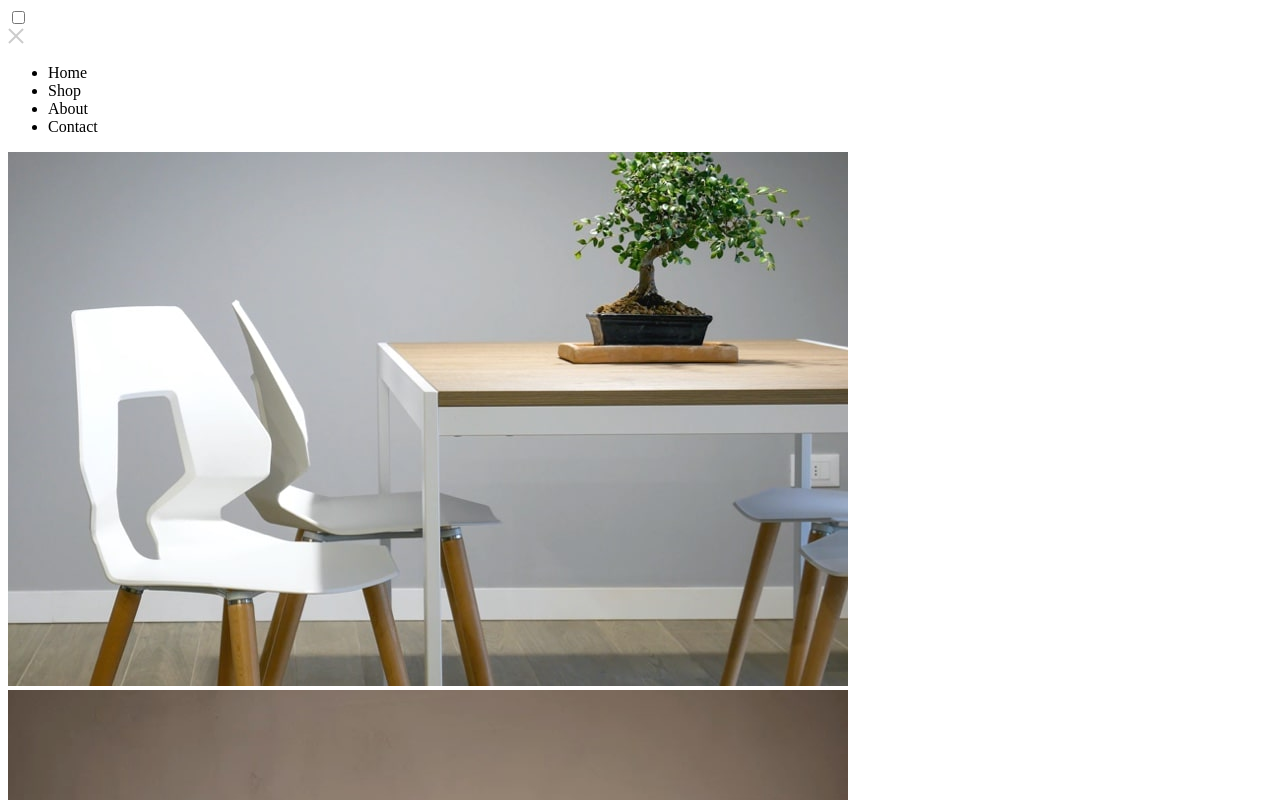
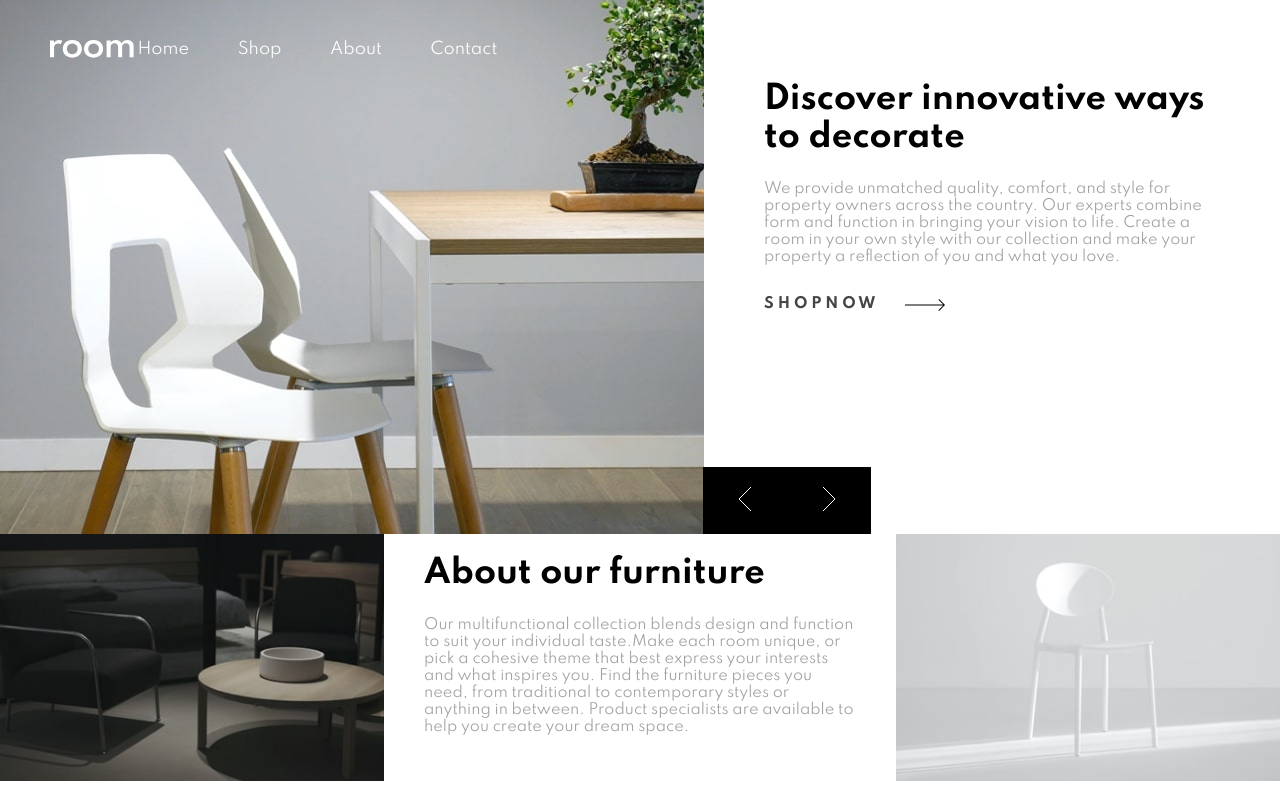
Before and after one commit to Phrukey/Rooms-Page-Slideshow, a plain HTML site: page index.html in a window 1280 px wide. Shown: the top 800 px of the page. Drawn offline with Linux system fonts and the light colour scheme.

Commit message:
Slideshow completed

```diff
--- a/index.html
+++ b/index.html
@@ -11,13 +11,16 @@
 </head>
 <body>
 
-  <header>
+  <div class="header" >
     <div class="showcase">
 
       <div class="navbar">
         <input type="checkbox" name="menu" id="menu">
+        <div class="firstnav">
           <label for="menu"><img src="/images/icon-hamburger.svg" alt="menu icon"></label>
         <img src="/images/logo.svg" alt="Logo">
+        </div>
+
         <nav class="dropdown">
           <label for="menu"><img src="/images/icon-close.svg" alt=""></label>
           <ul>
@@ -28,24 +31,31 @@
           </ul>
         </nav>
       </div>
-
+    <div class="showcase-track">
         <div class="showcase-image">
-        <picture>
-          <source media="(min-width:650px)"srcset="/images/desktop-image-hero-1.jpg">
-          <img src="/images/mobile-image-hero-1.jpg" alt="room with a tables and two chairs">
+          <picture >
+            <source media="(min-width:450px)"srcset="/images/desktop-image-hero-1.jpg">
+            <img src="/images/mobile-image-hero-1.jpg" alt="room with a tables and two chairs" class="current-slide" >
           </picture>
           <picture>
-          <source media="(min-width:650px)" srcset="/images/desktop-image-hero-2.jpg">
-          <img src="/images/mobile-image-hero-2.jpg" alt="room with three chairs">
+            <source media="(min-width:450px)" srcset="/images/desktop-image-hero-2.jpg">
+            <img src="/images/mobile-image-hero-2.jpg" alt="room with three chairs"  >
           </picture>
           <picture>
-          <source media="(min-width:650px)" srcset="/images/desktop-image-hero-3.jpg">
-          <img src="/images/mobile-image-hero-3.jpg" alt="dark room with one chair">
+            <source media="(min-width:450px)" srcset="/images/desktop-image-hero-3.jpg">
+            <img src="/images/mobile-image-hero-3.jpg" alt="dark room with one chair" >
           </picture>
         </div>
       </div>
+
+
+      <div class="slider">
+        <button class="left"><img src="/images/icon-angle-left.svg" alt="left icon" class="left"></button>
+        <button class="right"><img src="/images/icon-angle-right.svg" alt="right icon" ></button>
+      </div>
+    </div>
     <div class="showcase-details">
-      <div class="details-1">
+      <div class="details-1 details">
         <h1>
           Discover innovative ways to decorate
         </h1>
@@ -55,13 +65,12 @@
           own style with our collection and make your property a reflection of you and what you love.
         </p>
         <a href="/">
-          <p>Shop now</p>
+          <p>S h o p  n o w</p>
           <img src="/images/icon-arrow.svg" alt="icon-arrow">
         </a>
       </div>
-    </div>
 
-    <div class="details-2">
+      <div class="details-2 details">
         <h1>
           We are available all across the globe
         </h1>
@@ -69,12 +78,12 @@
           With stores all over the world, it's easy for you to find furniture for your home or place of business. Locally, we’re in most major cities throughout the country. Find the branch nearest you using our store locator. Any questions? Don't hesitate to contact us today.
         </p>
         <a href="/">
-        <p>Shop now</p>
+          <p>S h o p  n o w</p>
           <img src="/images/icon-arrow.svg" alt="icon-arrow">
         </a>
       </div>
 
-    <div class="details-2">
+      <div class="details-3 details">
         <h1>
           Manufactured with the best materials
         </h1>
@@ -83,12 +92,17 @@
           experience in this industry, we understand what customers want for their home and office.
         </p>
         <a href="/">
-        <p>Shop now</p>
+          <p>S h o p  n o w</p>
           <img src="/images/icon-arrow.svg" alt="icon-arrow">
         </a>
       </div>
     </div>
-  </header>
+
+
+  </div>
+</div>
+
+
   <main>
     <section class="section-1">
         <img src="/images/image-about-dark.jpg" alt="dark room">
@@ -103,14 +117,6 @@
       <img src="/images/image-about-light.jpg" alt="room with light">
     </section>
   </main>
-
-
-
-
-
-  <div class="attribution">
-    Challenge by <a href="https://www.frontendmentor.io?ref=challenge" target="_blank">Frontend Mentor</a>.
-    Coded by <a href="#">Your Name Here</a>.
-  </div>
+  <script src="slider.js"></script>
 </body>
 </html>
--- /dev/null
+++ b/slider.js
@@ -0,0 +1,33 @@
+let slider = document.querySelector(".showcase-image");
+let slides = Array.from(slider.children);
+let prevBtn = document.querySelector(".left");
+let nextBtn = document.querySelector(".right");
+let slideSize = slides[0].getBoundingClientRect().width ;
+let detail = document.querySelector(".showcase-details");
+let details = Array.from(detail.children);
+let detailWidth = details[0].clientWidth;
+console.log(detailWidth)
+let counter = 0;
+
+nextBtn.addEventListener('click', e => {
+  if(counter >= slides.length -1) return;
+  slider.style.transition = 'transform .5s ease-in-out';
+  detail.style.transition = 'transform .5s ease-in-out';
+  counter++
+  console.log(counter);
+   slider.style.transform = 'translateX(' + (-slideSize * counter) +  'px)';
+   detail.style.transform = 'translateX(' + (-detailWidth * counter) +'px)';
+
+
+})
+
+prevBtn.addEventListener('click', e => {
+  if(counter <= 0) return;
+  slider.style.transition = 'transform .5s ease-in-out';
+  detail.style.transition = 'transform .5s ease-in-out';
+  counter--
+
+
+  slider.style.transform = 'translateX(' + (-slideSize * counter) +  'px)';
+  detail.style.transform = 'translateX(' + (-detailWidth * counter) +'px)';
+})
--- a/style.css
+++ b/style.css
@@ -0,0 +1,199 @@
+* {
+  padding: 0;
+  margin: 0;
+  box-sizing: border-box;
+}
+
+@font-face {
+  font-family: spartanReg;
+  src: url(/Spartan/static/Spartan-Regular.ttf);
+}
+
+@font-face {
+  font-family: spartanLight;
+  src: url(/Spartan/static/Spartan-Light.ttf);
+}
+
+@font-face {
+  font-family: spartanBold;
+  src: url(/Spartan/static/Spartan-Bold.ttf);
+}
+.header {
+  width: 100%;
+  overflow: hidden;
+}
+.showcase {
+  position: relative;
+  width: 100%;
+  /* overflow: hidden; */
+  /* border: 1px solid red; */
+}
+.showcase-track {
+  width: 100%;
+  height: auto;
+  overflow: hidden;
+}
+input {
+  display: none;
+}
+
+.navbar {
+  position: absolute;
+  top: 0;
+  left: 0;
+  z-index: 99;
+  display: flex;
+  width: 100%;
+}
+.firstnav {
+  display: flex;
+  gap: 40vw;
+  padding: 20px;
+}
+.slider {
+  position: absolute;
+  bottom: 0;
+  right: 0;
+  z-index: 99;
+  background: hsl(0, 0%, 0%);
+  display: flex;
+  /* gap: 45px; */
+}
+.slider button {
+  background: transparent;
+  outline: transparent;
+  border: transparent;
+  padding: 20px 35px;
+  cursor: pointer;
+}
+.slider button:hover {
+  background: hsl(0, 0%, 27%);
+}
+.header nav {
+  display: flex;
+  gap: 30px;
+  width: 100%;
+  margin: 0;
+  padding: 2.3vw;
+  display: none;
+  background: #ffffff;
+
+}
+.header nav ul {
+  list-style: none;
+  display: flex;
+  justify-content: space-between;
+  gap: 20vw;
+  font-family: spartanBold;
+}
+input:checked .navbar { padding: 0;}
+input:checked ~ .firstnav {
+  display: none;
+}
+input:checked ~  nav {
+  display: flex;
+}
+.showcase-image {
+   height: 100%;
+   display: flex;
+   width: 300%;
+   overflow: hidden;
+   /* border: 1px solid red; */
+}
+.showcase-image .image {
+  width: 100%;
+  height: 100%;
+}
+.showcase-details {
+  padding: 20px 0;
+  width: 300%;
+  display: flex;
+  overflow: hidden;
+  position: relative;
+  z-index: -20;
+}
+.showcase-details .details {
+  padding: 20px 35px;
+  width: 100%;
+  overflow: hidden;
+}
+.showcase-details .details h1 {
+  font-size: 2rem;
+  padding: 10px 0;
+  font-family: spartanBold;
+}
+p {
+  font-size: .9rem;
+  font-family: spartanReg;
+  padding: 15px 0;
+  color: hsl(0, 0%, 63%);
+}
+.showcase-details .details a {
+  display: flex;
+  align-items: center;
+  text-decoration: none;
+  gap: 30px;
+  text-transform: uppercase;
+  font-size: 1.2rem;
+
+}
+.showcase-details .details a p {
+  color: hsl(0, 0%, 27%);
+  font-family: spartanBold;
+}
+.section-1, .section-3 { width: 100%;}
+.section-1 img , .section-3 img {
+  width: 100%;
+  height: 100%;
+}
+.section-2 {
+  padding: 30px 20px;
+}
+.section-2 h2 {
+  font-size: 2rem;
+  padding: 10px 0;
+  font-family: spartanBold;
+}
+@media (min-width: 800px) {
+  body {
+    display: grid;
+    grid-template-rows: auto 1fr;
+  }
+  .header {
+    display: grid;
+    grid-template-columns: 55% 1fr;
+  }
+  .navbar {
+    display: grid;
+    grid-template-columns: 10% 400px;
+    gap: 20px;
+    padding: 20px 0 0 30px;
+  }
+
+  .firstnav label {display: none;}
+  .header nav {
+    all: unset;
+    padding: 20px;
+    gap: 0;
+  }
+  .header nav ul {
+    gap: 0;
+    font-family: spartanReg;
+    color: #ffffff;
+    align-items: center;
+  }
+  .header nav label {display: none;}
+  .showcase-details .details  {
+    padding: 50px 60px;
+  }
+  .slider {
+    right: -167px;
+    bottom: 4px;
+  }
+  main {
+    display: grid;
+    grid-template-columns: 1fr 40% 1fr;
+    margin-top: -4px;
+  }
+  .section-2 { padding: 10px 40px;}
+}
```
Lines whose indentation alone changed are shown as unchanged.
